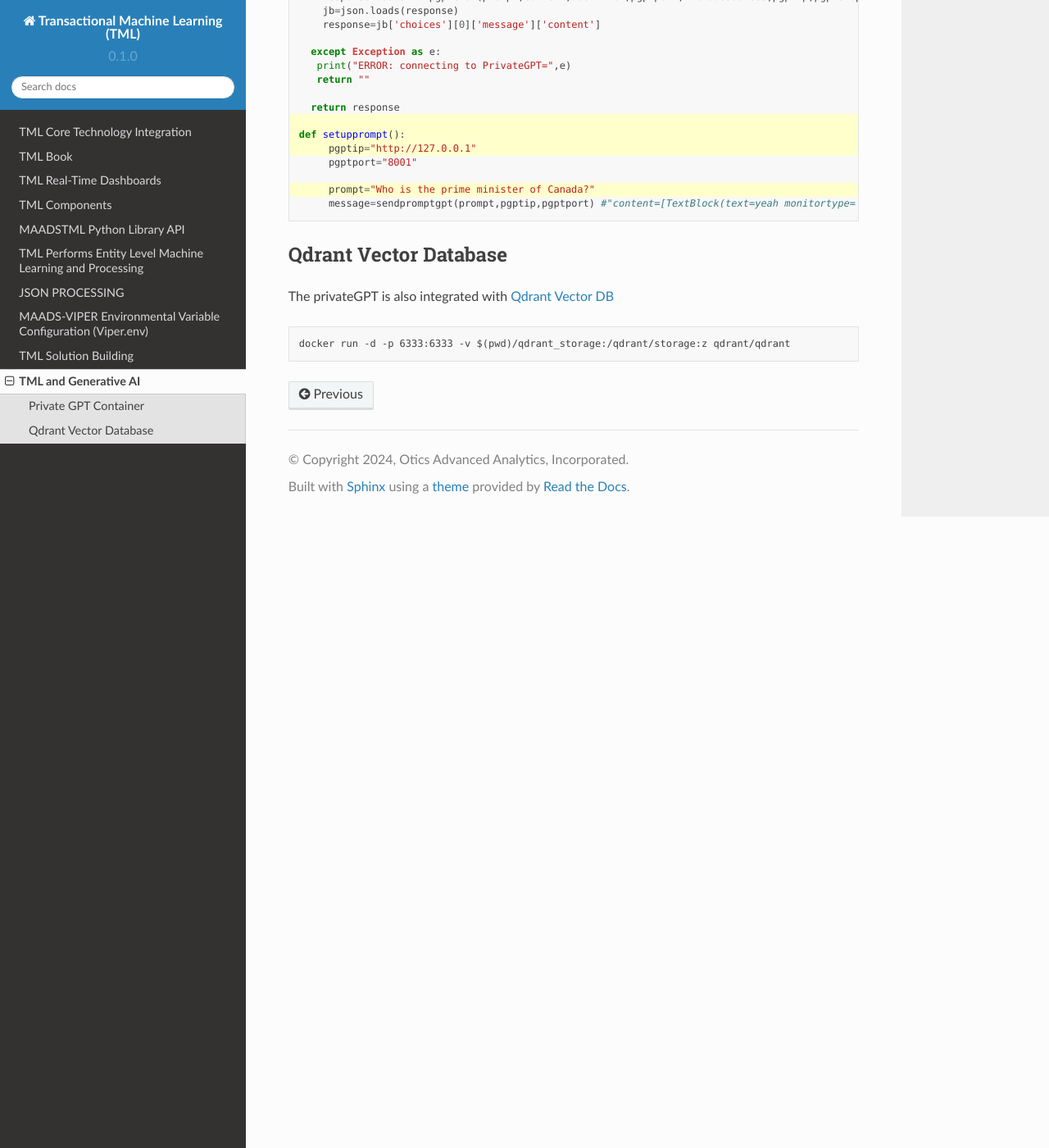
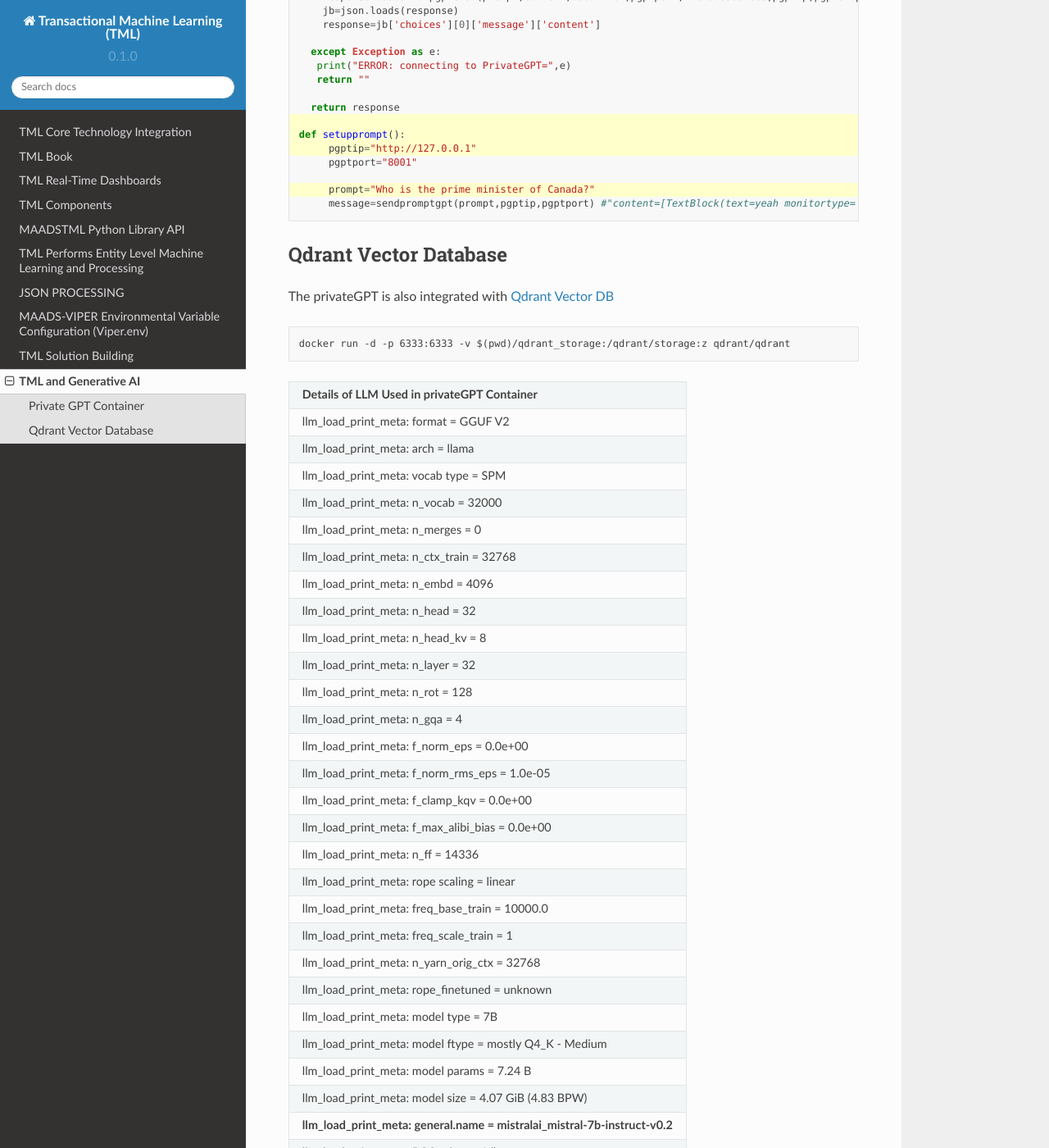
Before and after one commit to smaurice101/readthedocs, a Sphinx documentation site: the page built from docs/source/genai.rst, in a window 1280 px wide and 1400 px high, scrolled down 1123 px. Shown: the whole window at 82% size. Built offline with Sphinx 7.4.7 and the Read the Docs theme 2.0.0, drawn with Linux system fonts in a browser that asks for light colours; some of the changed text lies outside the part shown.

Commit message:
Update genai.rst

```diff
--- a/docs/source/genai.rst
+++ b/docs/source/genai.rst
@@ -80,3 +80,40 @@ The privateGPT is also integrated with `Qdrant Vector DB <https://qdrant.tech/>`
 .. code-block::
 
    docker run -d -p 6333:6333 -v $(pwd)/qdrant_storage:/qdrant/storage:z qdrant/qdrant
+
+.. list-table::
+
+   * - **Details of LLM Used in privateGPT Container**
+   * - llm_load_print_meta: format = GGUF V2
+   * - llm_load_print_meta: arch = llama
+   * - llm_load_print_meta: vocab type = SPM
+   * - llm_load_print_meta: n_vocab = 32000
+   * - llm_load_print_meta: n_merges = 0
+   * - llm_load_print_meta: n_ctx_train = 32768
+   * - llm_load_print_meta: n_embd = 4096
+   * - llm_load_print_meta: n_head = 32
+   * - llm_load_print_meta: n_head_kv = 8
+   * - llm_load_print_meta: n_layer = 32
+   * - llm_load_print_meta: n_rot = 128
+   * - llm_load_print_meta: n_gqa = 4
+   * - llm_load_print_meta: f_norm_eps = 0.0e+00
+   * - llm_load_print_meta: f_norm_rms_eps = 1.0e-05
+   * - llm_load_print_meta: f_clamp_kqv = 0.0e+00
+   * - llm_load_print_meta: f_max_alibi_bias = 0.0e+00
+   * - llm_load_print_meta: n_ff = 14336
+   * - llm_load_print_meta: rope scaling = linear
+   * - llm_load_print_meta: freq_base_train = 10000.0
+   * - llm_load_print_meta: freq_scale_train = 1
+   * - llm_load_print_meta: n_yarn_orig_ctx = 32768
+   * - llm_load_print_meta: rope_finetuned = unknown
+   * - llm_load_print_meta: model type = 7B
+   * - llm_load_print_meta: model ftype = mostly Q4_K - Medium
+   * - llm_load_print_meta: model params = 7.24 B
+   * - llm_load_print_meta: model size = 4.07 GiB (4.83 BPW)
+   * - **llm_load_print_meta: general.name = mistralai_mistral-7b-instruct-v0.2**
+   * - llm_load_print_meta: BOS token = 1 ''
+   * - llm_load_print_meta: EOS token = 2 ''
+   * - llm_load_print_meta: UNK token = 0 ''
+   * - llm_load_print_meta: LF token = 13 '<0x0A>'
+   * - llm_load_tensors: ggml ctx size = 0.11 MB
+   * - llm_load_tensors: mem required = 4165.47 MB
```
